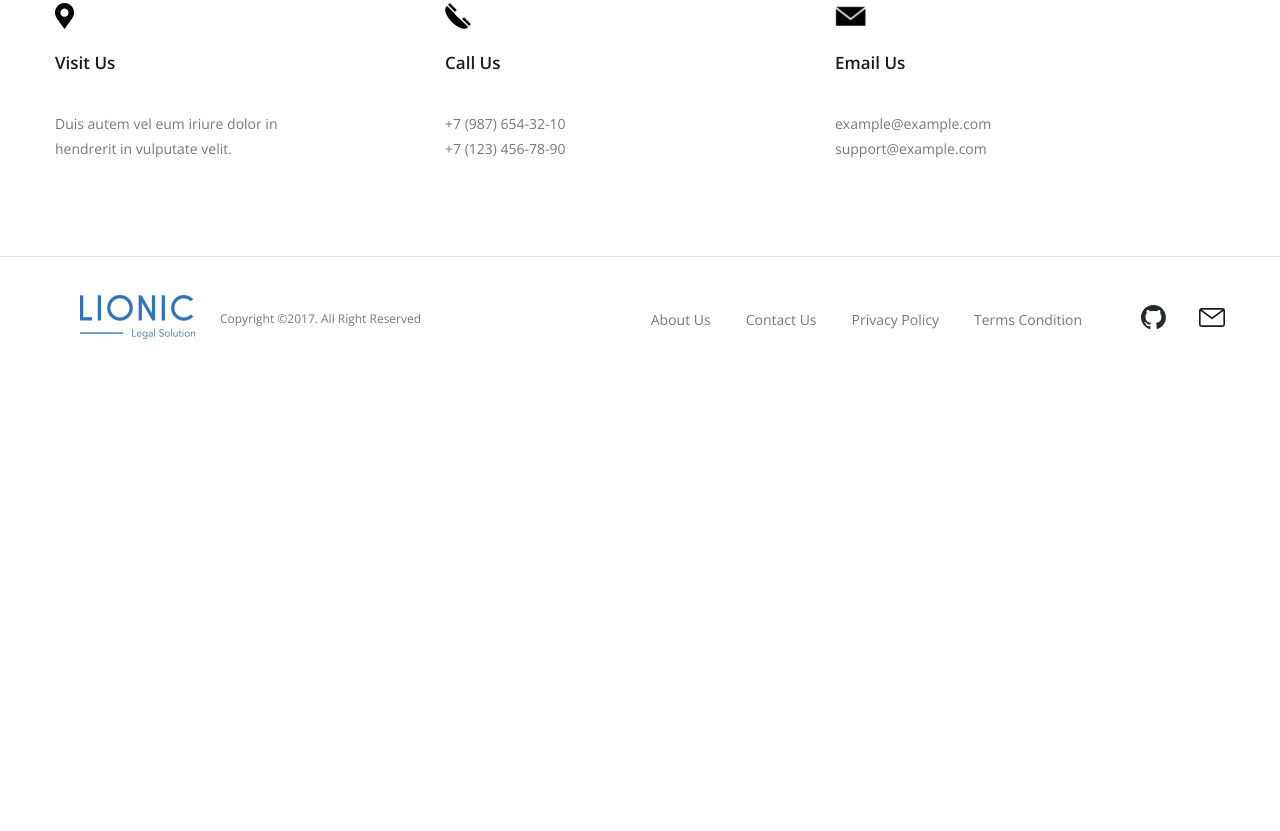
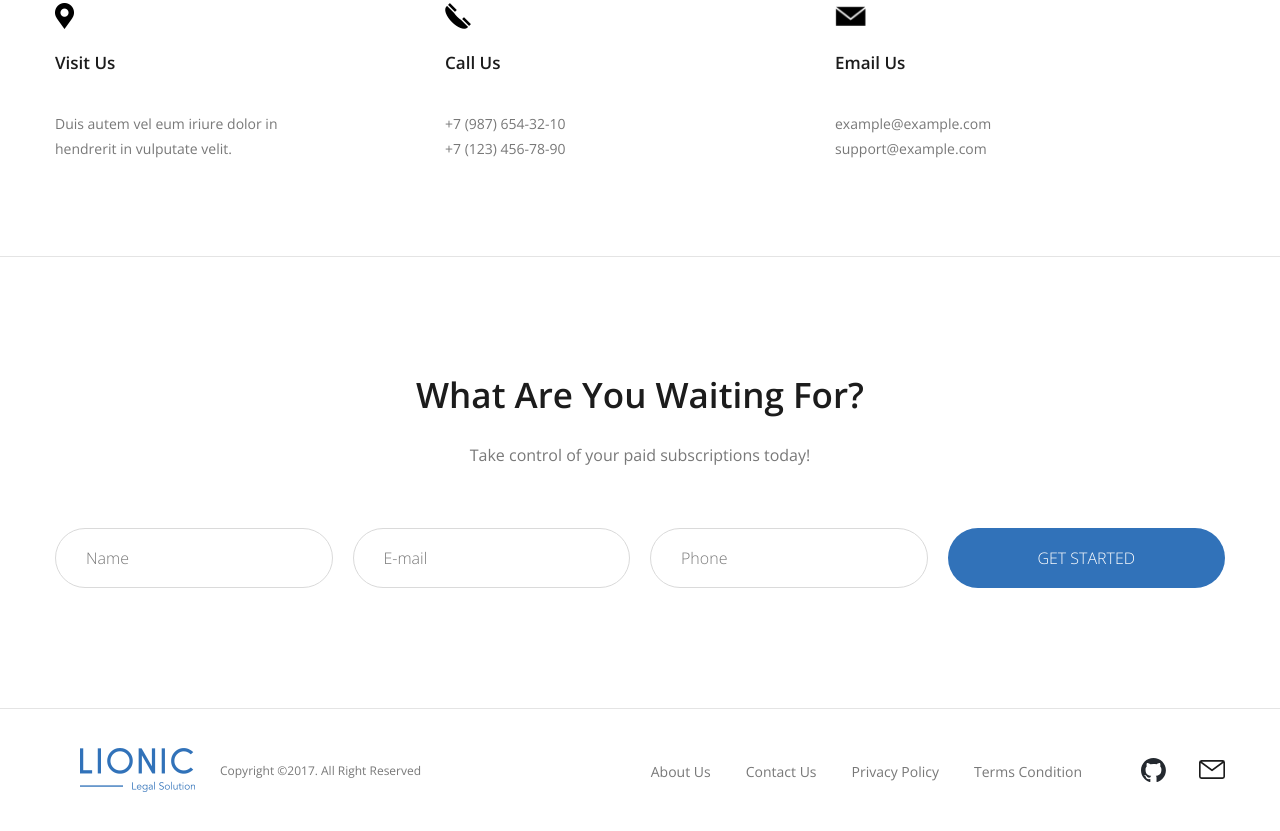
Before and after one commit to MartyniukAleksei/Lionic, a plain HTML site: page index.html in a window 1280 px wide. Shown: the part 2188-3019 px from the top of the page. Before the commit the page ends 2569 px from the top, so only its background shows below. Drawn offline with Linux system fonts and the light colour scheme.

Commit message:
Add files via upload

```diff
--- a/css/style.css
+++ b/css/style.css
@@ -313,6 +313,7 @@ html {
 .section-contacts {
   padding-top: 85px;
   padding-bottom: 95px;
+  border-bottom: 1px solid #e4e4e4;
 }
 
 .section-contacts-list {
@@ -366,11 +367,68 @@ html {
   color: #1c1c1c;
 }
 
+/*Form*/
+.section-form {
+  border-bottom: 1px solid #e4e4e4;
+  padding-top: 120px;
+  padding-bottom: 120px;
+}
+
+.form-title {
+  margin-bottom: 35px;
+  margin-top: 0;
+  font-size: 35px;
+  line-height: 1;
+  color: #1c1c1c;
+  font-weight: 600;
+}
+
+.form-description {
+  margin-bottom: 65px;
+  font-size: 16px;
+  line-height: 1;
+  color: #787878;
+}
+
+.form {
+  display: flex;
+  justify-content: space-between;
+}
+
+.input {
+  width: 250px;
+  height: 60px;
+  border: 1px solid #dadada;
+  border-radius: 30px;
+  padding: 0 30px;
+}
+
+.input::placeholder {
+  color: #787878;
+  font-size: 16px;
+  line-height: 1;
+  font-weight: 300;
+}
+
+.btn-submit {
+  width: 240px;
+  height: 60px;
+  border: 0;
+  border-radius: 30px;
+  font-size: 16px;
+  line-height: 1;
+  color: #ffffff;
+  font-weight: 300;
+}
+
+.input,
+.btn-submit {
+  flex: 0 0 calc(25% - 15px);
+}
 /*Footer*/
 
 .footer {
   height: 125px;
-  border-top: 1px solid #e4e4e4;
 }
 
 .footer-container {
--- a/index.html
+++ b/index.html
@@ -280,6 +280,46 @@
           </ul>
         </div>
       </section>
+
+      <section class="section-form">
+        <div class="container form-container">
+          <h2 class="section-title form-title text-centre">
+            What Are You Waiting For?
+          </h2>
+          <p class="section-description form-description text-centre">
+            Take control of your paid subscriptions today!
+          </p>
+          <form
+            action="https://jsonplaceholder.typicode.com/posts"
+            autocomplete
+            method="post"
+            class="form"
+          >
+            <input
+              required
+              type="text"
+              name="username"
+              placeholder="Name"
+              class="input"
+            />
+            <input
+              required
+              type="email"
+              name="email"
+              placeholder="E-mail"
+              class="input"
+            />
+            <input
+              required
+              type="tel"
+              name="phone"
+              placeholder="Phone"
+              class="input"
+            />
+            <button type="submit" class="btn btn-submit">Get Started</button>
+          </form>
+        </div>
+      </section>
     </main>
 
     <footer class="footer">
```
